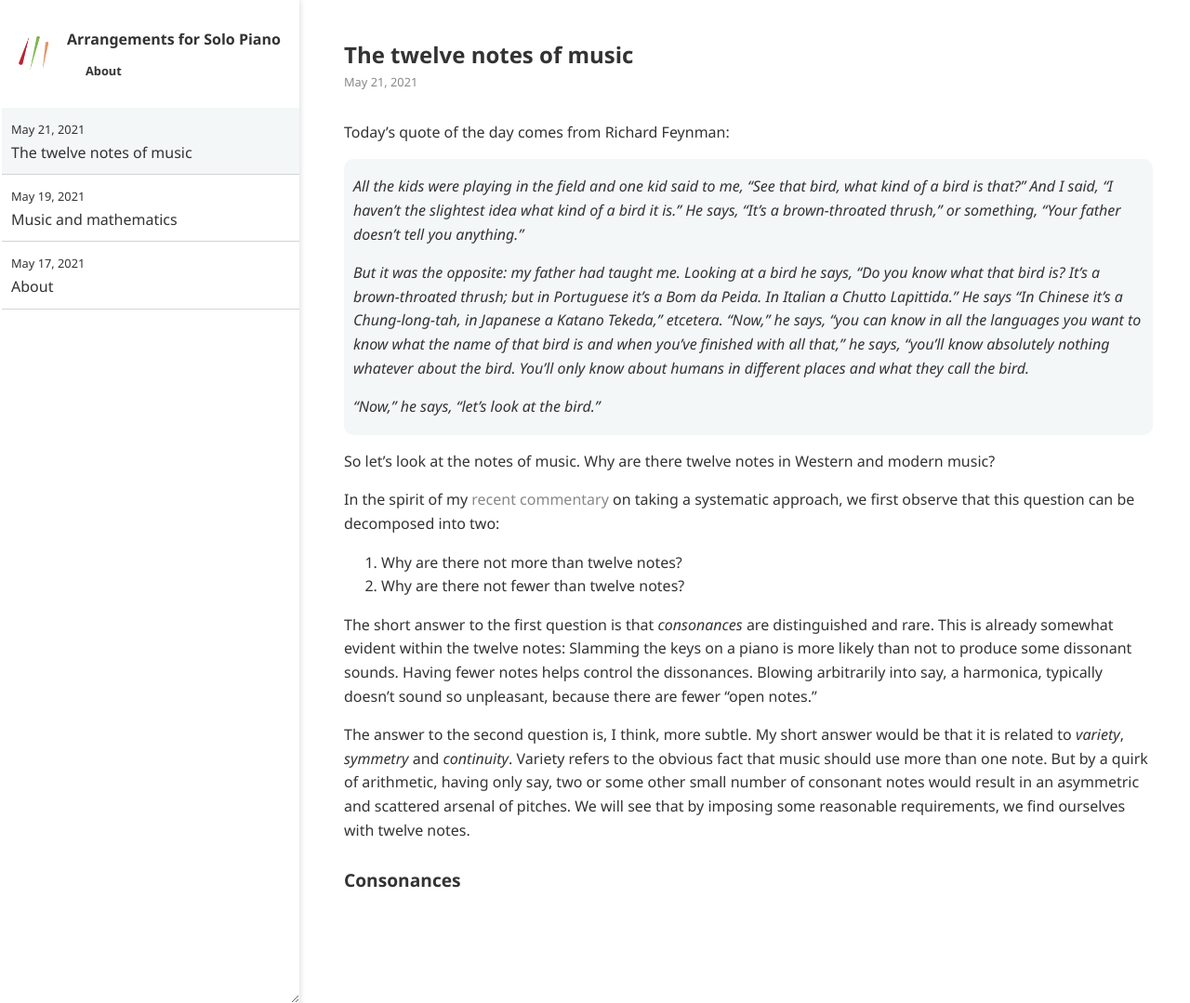
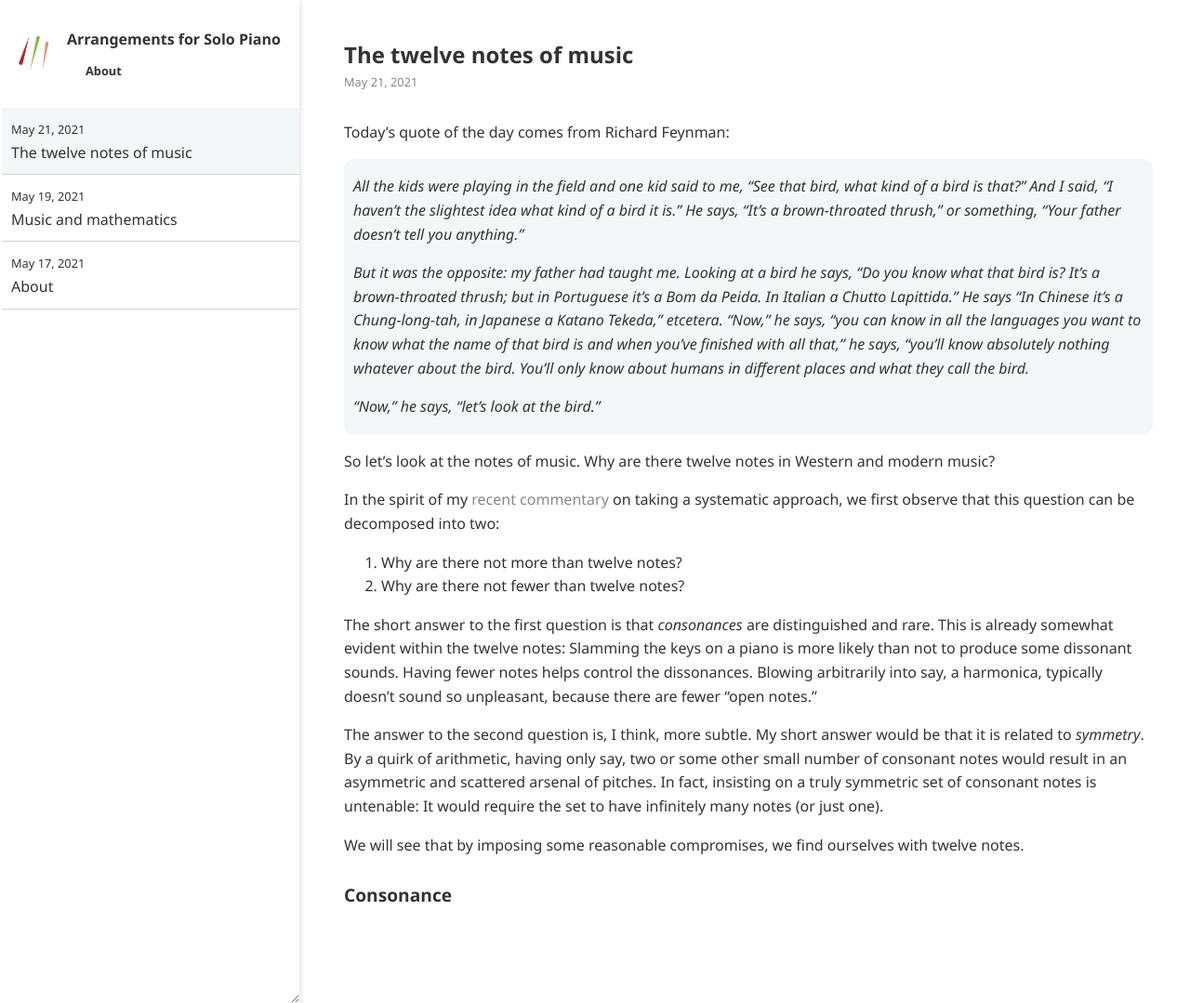
Before and after one commit to ansyblenetwork/arrpiano, a Jekyll site: the page built from _posts/2021-05-21-twelve-notes.md, in a window 1280 px wide and 1079 px high. Shown: the whole window at 93% size. Built offline with Jekyll 4.4.1, drawn with Linux system fonts in a browser that asks for light colours.

Commit message:
Update 2021-05-21-twelve-notes.md

```diff
--- a/_posts/2021-05-21-twelve-notes.md
+++ b/_posts/2021-05-21-twelve-notes.md
@@ -24,6 +24,8 @@ In the spirit of my [recent commentary]({% post_url 2021-05-19-music-and-mathema
 
 The short answer to the first question is that _consonances_ are distinguished and rare. This is already somewhat evident within the twelve notes: Slamming the keys on a piano is more likely than not to produce some dissonant sounds. Having fewer notes helps control the dissonances. Blowing arbitrarily into say, a harmonica, typically doesn't sound so unpleasant, because there are fewer "open notes."
 
-The answer to the second question is, I think, more subtle. My short answer would be that it is related to _variety_, _symmetry_ and _continuity_. Variety refers to the obvious fact that music should use more than one note. But by a quirk of arithmetic, having only say, two or some other small number of consonant notes would result in an asymmetric and scattered arsenal of pitches. We will see that by imposing some reasonable requirements, we find ourselves with twelve notes.
+The answer to the second question is, I think, more subtle. My short answer would be that it is related to _symmetry_. By a quirk of arithmetic, having only say, two or some other small number of consonant notes would result in an asymmetric and scattered arsenal of pitches. In fact, insisting on a truly symmetric set of consonant notes is untenable: It would require the set to have infinitely many notes (or just one).
 
-### Consonances
+We will see that by imposing some reasonable compromises, we find ourselves with twelve notes.
+
+### Consonance
```
